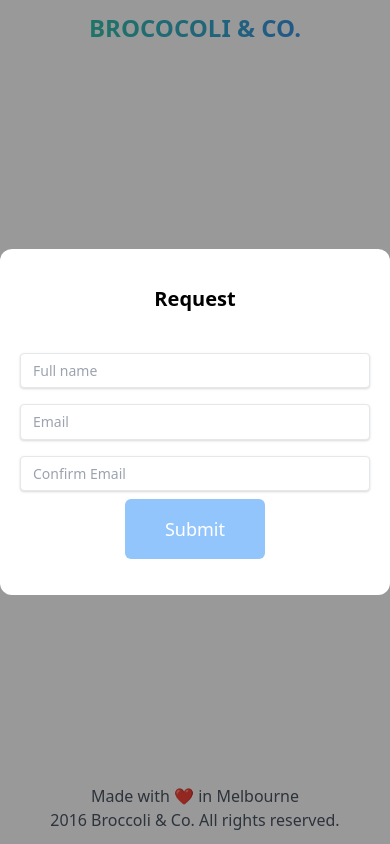
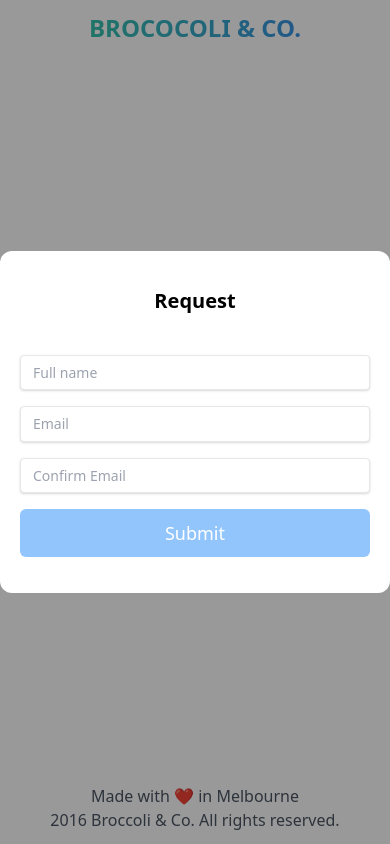
Before and after one commit to hateonion/homework, a React (Vite) app: page / in a window 390 px wide. Both pictures are taken after a click on the button "Request an invite". Built offline with nearby package versions, Linux system fonts and the light colour scheme.

Commit message:
finish all done style

```diff
--- a/src/component/button/button.tsx
+++ b/src/component/button/button.tsx
@@ -18,7 +18,7 @@ export const Button: React.FC<ButtonProps> = ({
       disabled={disabled}
       className={`${computeDisableStyle(
         disabled
-      )} ${className} py-4 px-10 lg:py-2.5 lg:px-5 text-lg lg:text-sm`}
+      )} ${className} text-center py-2.5 px-5 text-lg lg:text-sm`}
       onClick={onClick}
     >
       {children}
--- a/src/component/button/helper.ts
+++ b/src/component/button/helper.ts
@@ -1,7 +1,7 @@
 const PRIMARY_STYLE =
   "focus:outline-none text-white text-sm rounded-md bg-blue-500 hover:bg-blue-600 hover:shadow-lg";
 const DISABLE_STYLE =
-  "focus:outline-none text-white text-sm rounded-md bg-blue-300";
+  "focus:outline-none text-white text-sm rounded-md bg-blue-300 cursor-not-allowed";
 
 export const computeDisableStyle = (disabled: boolean) => {
   return disabled ? DISABLE_STYLE : PRIMARY_STYLE;
--- a/src/component/main.tsx
+++ b/src/component/main.tsx
@@ -11,6 +11,8 @@ export const Main: React.FC = () => {
   const { visible, setVisibility } = useModal(() => {
     setLoginSuccess(false);
   });
+
+  const modalTitle = loginSuccess ? "All done!" : "Request"
 
   return (
     <main className="flex-grow flex flex-col justify-center items-center">
@@ -29,7 +31,7 @@ export const Main: React.FC = () => {
       </Button>
       <Modal
         okText="Submit"
-        title="Request"
+        title={modalTitle}
         visible={visible}
         onClose={() => {
           setVisibility(false);
--- a/src/container/allDone.tsx
+++ b/src/container/allDone.tsx
@@ -1,4 +1,5 @@
 import React from "react";
+import { Button } from "../component/button/button";
 
 interface AllDoneProps {
   onClickOk: () => void;
@@ -6,12 +7,18 @@ interface AllDoneProps {
 
 export const AllDone: React.FC<AllDoneProps> = ({ onClickOk }) => {
   return (
-    <section>
-      <h3>All done!</h3>
-      <p>
+    <div className="flex flex-col">
+      <p className="text-gray-500 text-center my-2 text-lg">
         You will be one of the first to experience Broccoli & Co. when we launch
       </p>
-      <button onClick={onClickOk}>OK</button>
-    </section>
+      <div className="flex justify-right">
+        <Button
+          className="w-full lg:w-1/4 ml-auto mr-0 justify-center lg:mr-0 mt-2"
+          onClick={onClickOk}
+        >
+          OK
+        </Button>
+      </div>
+    </div>
   );
 };
--- a/src/container/form.tsx
+++ b/src/container/form.tsx
@@ -95,8 +95,9 @@ export const LoginForm: React.FC<LoginFormProps> = ({ onSubmit }) => {
           Please make sure you entered the same email address
         </span>
       )}
+      <div className="flex justify-right">
         <Button
-        className="mr-auto lg:mr-0 ml-auto flex"
+          className="w-full lg:w-1/4 ml-auto mr-0 justify-center lg:mr-0 mt-2"
           disabled={isButtonDisabled}
           onClick={submitHandler}
         >
@@ -105,6 +106,7 @@ export const LoginForm: React.FC<LoginFormProps> = ({ onSubmit }) => {
         {loginError && (
           <span className="text-xs italic text-red-500">server error</span>
         )}
+      </div>
     </form>
   );
 };
```
Also changed, not shown: 1 other file (tests, documents, lock files or other folders). Lines whose indentation alone changed are shown as unchanged.
